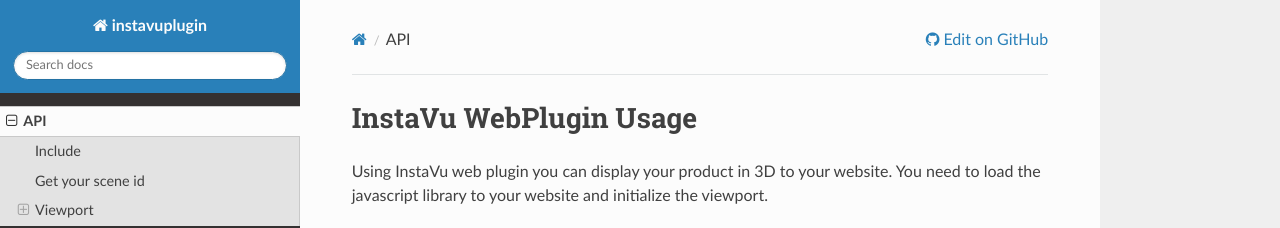
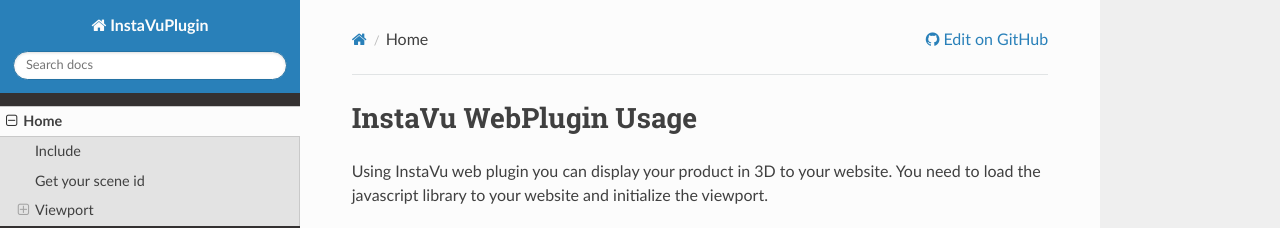
Before and after one commit to hirenreshamwala/instavu-plugin-docs, an MkDocs documentation site: the page built from docs/index.md, in a window 1280 px wide and 900 px high. Shown: the top 228 px of the window. Built offline with MkDocs 1.6.1, drawn with Linux system fonts in a browser that asks for light colours; nearby versions of some CDN libraries; old or Windows-style settings are respelled for this version of MkDocs.

Commit message:
Update Navigation

```diff
--- a/mkdocs.yml
+++ b/mkdocs.yml
@@ -1,4 +1,4 @@
-site_name: instavuplugin
+site_name: InstaVuPlugin
 site_url: https://instavu3d.com/
 repo_url: https://github.com/hirenreshamwala/instavu-plugin-docs.git
 site_description: Web based 3d product rendering
@@ -10,4 +10,4 @@
   - toc:
       permalink: True
 pages:
-  - API: index.md
+  - Home: index.md
```
